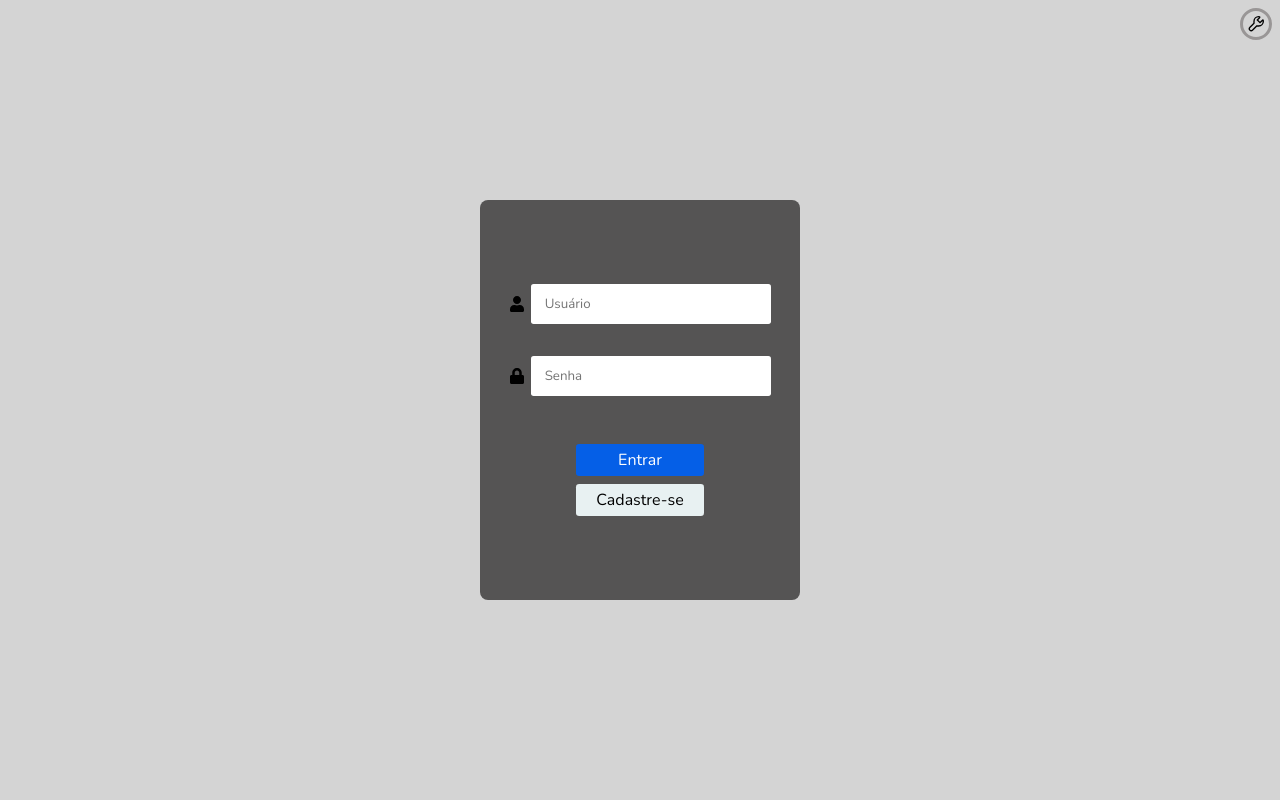
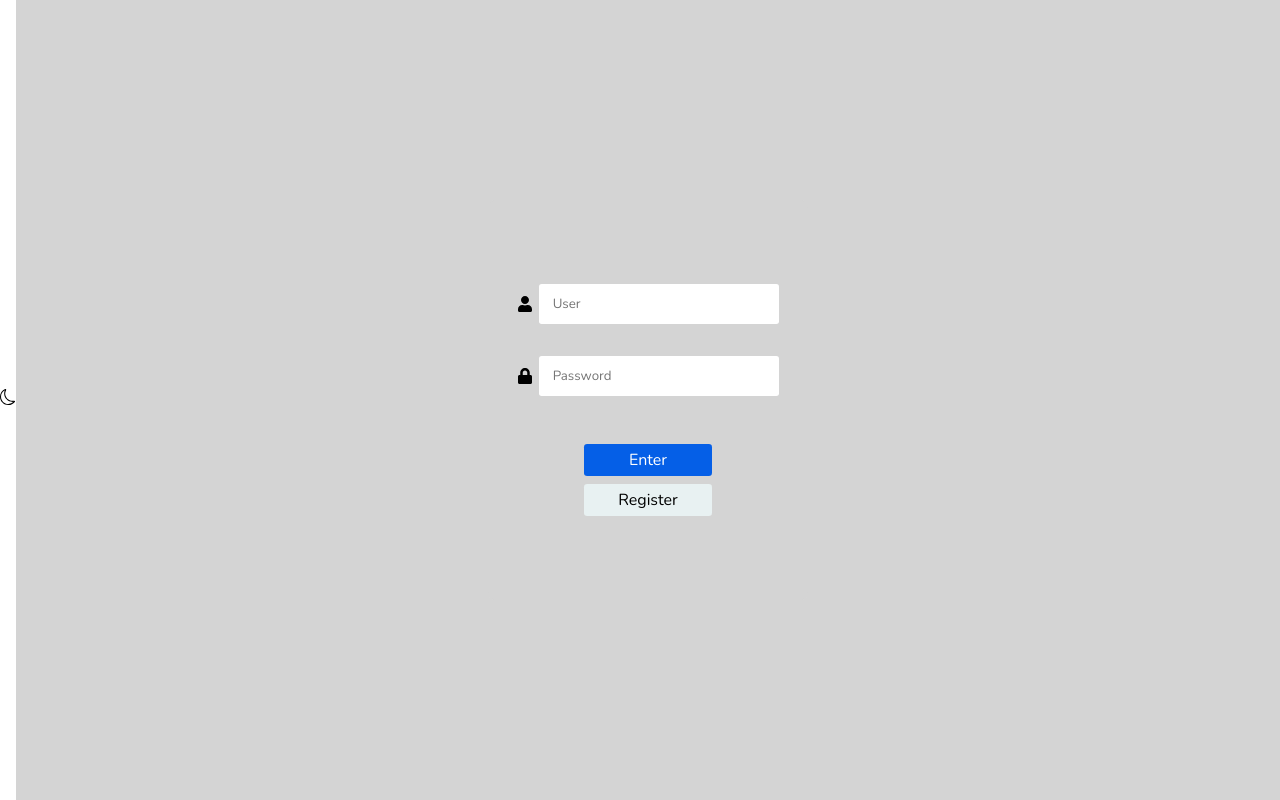
Before and after one commit to fabioVitorTavares/Takss, a React (Vite) app in the folder Tasks/: page /login in a window 1280 px wide. Built offline with nearby package versions, Linux system fonts and the light colour scheme.

Commit message:
commit 100120231745

```diff
--- a/Tasks/src/Components/Application/index.tsx
+++ b/Tasks/src/Components/Application/index.tsx
@@ -1,16 +1,12 @@
 import { Schedule } from '../Schedule'
 import { Link } from 'react-router-dom'
 import './style.css'
-import { TConfigs } from '../Types/types'
+import { TTheme } from '../Types/types'
 import { useState } from 'react'
 
-export function Application({theme, language} : TConfigs) {
+export function Application({dark} : TTheme) {
 
-  const t = language == 'pt' ? 0 : 1
-  const texts = {
-    tag: ['Tarefas', 'Tasks'],
-    logout: ['Sair', 'Logout']
-  }
+
 
 
   const [openDropdown, setOpenDropdown] = useState<Boolean>(false)
@@ -30,7 +26,7 @@ export function Application({theme, language} : TConfigs) {
     <header className='header'>
       <div>
         <span>
-          {texts.tag[t]}
+          Tasks
         </span>
       </div>
       <div
@@ -81,7 +77,7 @@ export function Application({theme, language} : TConfigs) {
                   openDropdown  ? {animation: 'openDropDowAnimationBtn4 1s ease forwards' } : {}
                 }
               >
-                {texts.logout[t]}
+                Logout
               </button>
             </Link>
           </div>
@@ -92,9 +88,9 @@ export function Application({theme, language} : TConfigs) {
   return (
     <div
       className='application'
-      style={theme == 'light' ?
-      { backgroundColor: 'var(--background--ligth)' } :
-      { backgroundColor : 'var(--background--dark)' }
+      style={dark ?
+        { backgroundColor : 'var(--background--dark)' } :
+        { backgroundColor: 'var(--background--ligth)' }
     }
     >
       {reader}
--- a/Tasks/src/Components/Configuration/index.tsx
+++ /dev/null
@@ -1,161 +0,0 @@
-import { createContext, useContext, useEffect, useRef, useState } from 'react'
-import { GrConfigure } from 'react-icons/gr'
-import { BsSun, BsMoon } from 'react-icons/bs'
-import iconBr from './img/icon-br.png'
-import iconEg from './img/icon-eg.png'
-import './style.css'
-import { ConfigurationProps } from '../Types/types'
-
-
-
-
-export function Configuration({theme, language, setTheme, setLanguage}: ConfigurationProps) {
-
-  const selectorTheme = useRef(null)
-  const selectorLanguage = useRef(null)
-  const refIconBr = useRef(null)
-  const refIconEg = useRef(null)
-  const refPanel = useRef(null)
-
-  const [open, setOpen] = useState<Boolean>(false)
-
-  const setThemeDark = () => {
-    if (selectorTheme.current) {
-      const selector: HTMLSpanElement = selectorTheme.current
-      selector.style.animation = 'moveRight 1s ease forwards'
-    }
-    setTheme('dark')
-  }
-
-  const setThemeLigth = () => {
-    if (selectorTheme.current) {
-      const selector: HTMLSpanElement = selectorTheme.current
-      selector.style.animation = 'moveLeft 1s ease forwards'
-    }
-    setTheme('light')
-  }
-
-
-  const setLanguageBr = () => {
-    if (selectorLanguage.current) {
-      const selector: HTMLSpanElement = selectorLanguage.current
-      selector.style.animation = 'moveLeftLanguage 1s ease forwards'
-    }
-
-    if (refIconEg.current) {
-      const selector: HTMLSpanElement = refIconEg.current
-      selector.style.opacity = '0.7'
-    }
-
-    if (refIconBr.current) {
-      const selector: HTMLSpanElement = refIconBr.current
-      selector.style.opacity = '1'
-    }
-    setLanguage('pt')
-  }
-
-  const setLanguageEg = () => {
-    if (selectorLanguage.current) {
-      const selector: HTMLSpanElement = selectorLanguage.current
-      selector.style.animation = 'moveRightLanguage 1s ease forwards'
-    }
-
-    if (refIconEg.current) {
-      const selector: HTMLSpanElement = refIconEg.current
-      selector.style.opacity = '1'
-    }
-
-    if (refIconBr.current) {
-      const selector: HTMLSpanElement = refIconBr.current
-      selector.style.opacity = '0.7'
-    }
-    setLanguage('eg')
-  }
-
-  const closePanel = () => {
-    if(refPanel.current) {
-      const selector: HTMLSpanElement = refPanel.current
-      selector.style.animation = 'closePanel 0.3s ease forwards'
-    }
-
-    if (open) {
-      setTimeout(() => setOpen(false), 200)
-    }
-  }
-
-  addEventListener('click', (event) => {
-    closePanel()
-  })
-
-  const panel = (
-    <div
-      ref={refPanel}
-      className='panel'
-      onClick={(e) => e.stopPropagation()}
-      >
-      <div className='themeSelect'>
-        <BsSun
-          className='sun'
-          onClick={setThemeLigth}
-        />
-        <BsMoon
-          className='moon'
-          onClick={setThemeDark}
-          />
-        <span
-          ref={selectorTheme}
-          className='selectorTheme'
-          style={
-            theme == 'light' ? { left: '0em' } : { left: '2.4em' }
-          }
-          />
-      </div>
-
-      <div className='languageSelect'>
-        <img
-          src={iconBr}
-          alt="icone bandeira Brazil"
-          className='iconBr'
-          onClick={setLanguageBr}
-          ref={refIconBr}
-          />
-        <img
-          src={iconEg}
-          alt="incone bandeira EUA"
-          className='iconEg'
-          onClick={setLanguageEg}
-          ref={refIconEg}
-          />
-        <span
-          ref={selectorLanguage}
-          className='selectorLanguage'
-          style={
-            language == 'pt' ? { left: '0em' } : { left: '2.4em' }
-          }
-        />
-      </div>
-    </div>
-  )
-
-  const handleClickConfig = (e: any) => {
-
-    e.stopPropagation()
-    if (open) {
-      closePanel()
-    }
-    else {
-      setOpen(true)
-    }
-  }
-
-
-
-  return (
-    <div className="configuration">
-      <GrConfigure
-        onClick={(e) => handleClickConfig(e) }
-        />
-      {open && panel}
-    </div>
-  )
-}
--- a/Tasks/src/Components/Home/index.tsx
+++ b/Tasks/src/Components/Home/index.tsx
@@ -1,14 +1,14 @@
 import './style.css'
 import { useNavigate } from 'react-router-dom'
 import imgAvatar from './avatar.svg'
-import { Configuration } from '../Configuration'
+import { Theme } from '../Theme'
 import { Context, ContextType, createContext, useContext, useEffect, useState } from 'react'
-import { TConfigs } from '../Types/types'
+import { TTheme } from '../Types/types'
 
 
 
 
-export function Home({theme, language} : TConfigs) {
+export function Home({ dark }: TTheme) {
 
   const navigate = useNavigate()
 
@@ -53,26 +53,16 @@ export function Home({theme, language} : TConfigs) {
     </svg>
   )
 
-  const t = language == 'pt' ? 0 : 1
   const texts = {
-    btnLogin: ['Fazer login', 'Sing in'],
-    btnRegister: ['Me cadastrar', 'Register'],
-    titleHomePage: ['Gerenciamento de tarefas', 'Tasks management'],
-    resumeHomePage: [
-      'Gerencie suas tarefas com uma ferramenta prática e online',
-      'Manage your tasks with a practical and online tool'
-    ],
-    inviteHomePage: [
-      'Entre e organize suas tarefas da melhor maneira!',
-      'Enter and organize your tasks in the best way!'
-    ],
-    svgCheck1: ['Usabilidade intuitiva', 'Intuitive usability'],
-    svgCheck2: ['Simples e eficiente', 'Simple and efficient'],
-    svgCheck3: ['Navegação dinâmica', 'Dynamic navigation'],
-    svgCheck4: ['Ferramenta organizada', 'Organized tool'],
-    svgX1: ['Flags personalizadas', 'Custom flags'],
-    svgX2: ['Expiração por prazo', 'Expiration by term'],
-    svgX3: ['Móvel', 'Mobile'],
+
+
+    svgCheck1: ['Usabilidade intuitiva', ''],
+    svgCheck2: ['Simples e eficiente', ''],
+    svgCheck3: ['Navegação dinâmica', ''],
+    svgCheck4: ['Ferramenta organizada', ''],
+    svgX1: ['Flags personalizadas', ''],
+    svgX2: ['Expiração por prazo', ''],
+    svgX3: ['Móvel', ''],
   }
 
   const btnLogin = (
@@ -80,7 +70,7 @@ export function Home({theme, language} : TConfigs) {
       className='btnLogin btn'
       onClick={() => navigate('/login')}
     >
-      {texts.btnLogin[t]}
+      Sing in
     </button>
   )
 
@@ -88,68 +78,68 @@ export function Home({theme, language} : TConfigs) {
   const btnRegister = (
     <button
       className='btnRegister btn'
-      onClick={()=> navigate('/register')}
+      onClick={() => navigate('/register')}
     >
-      {texts.btnRegister[t]}
+      Register
     </button>
   )
 
   const titleHomePage = (
     <h1
       className='titleHomePage'
-      style={theme == 'light' ?
-        { color: '#000' }:
-        { color: '#fff' }
+      style={dark ?
+        { color: '#fff' } :
+        { color: '#000' }
       }
     >
-      {texts.titleHomePage[t]}
+      Tasks management
     </h1>
   )
 
   const resumeHomePage = (
     <p
       className='resumeHomePage'
-      style={theme == 'light' ?
-      { color: '#000' }:
-      { color: '#fff' }
+      style={dark ?
+        { color: '#fff' } :
+        { color: '#000' }
       }
     >
-      {texts.resumeHomePage[t]}
+      Manage your tasks with a practical and online tool
     </p>
   )
 
   const inviteHomePage = (
     <p className='inviteHomePage'>
-      {texts.inviteHomePage[t]}
+      Enter and organize your tasks in the best way!
     </p>
   )
 
 
   const svgCheckAnimation = (
-    <svg   width="153" height="400" viewBox="0 0 153 500" fill="none" xmlns="http://www.w3.org/2000/svg">
+    <svg width="153" height="400" viewBox="0 0 153 500" fill="none" xmlns="http://www.w3.org/2000/svg">
 
       <rect className='rect-tree' x="4.5" y="281.5" width="97" height="92" rx="9.5" fill="#FAFAFA" stroke="black" strokeWidth="9" />
       <g className='paths'>
-      <path className='path-x-one'  d="M23 305C36.973 315.152 49.9843 326.889 62.6512 338.393C69.9152 344.99 80.3726 351.595 85 360" stroke="#F00A0A" strokeWidth="12" strokeLinecap="round"/>
+        <path className='path-x-one' d="M23 305C36.973 315.152 49.9843 326.889 62.6512 338.393C69.9152 344.99 80.3726 351.595 85 360" stroke="#F00A0A" strokeWidth="12" strokeLinecap="round" />
       </g>
       <g className='paths'>
-      <path className='path-x-two' d="M9 361C14.4578 360.449 20.4378 352.628 23.7581 349.56C36.2741 337.995 49.3613 328.207 64.1613 319.2C73.2478 313.67 81.7578 307.328 90.7742 301.673C93.829 299.758 97.0244 297.695 99 295" stroke="#F00A0A" strokeWidth="12" strokeLinecap="round"/>
+        <path className='path-x-two' d="M9 361C14.4578 360.449 20.4378 352.628 23.7581 349.56C36.2741 337.995 49.3613 328.207 64.1613 319.2C73.2478 313.67 81.7578 307.328 90.7742 301.673C93.829 299.758 97.0244 297.695 99 295" stroke="#F00A0A" strokeWidth="12" strokeLinecap="round" />
       </g>
-      <rect className='rect-one' x="4.5" y="34.5" width="97" height="92" rx="9.5" fill="#FAFAFA" stroke="black" strokeWidth="9"/>
+      <rect className='rect-one' x="4.5" y="34.5" width="97" height="92" rx="9.5" fill="#FAFAFA" stroke="black" strokeWidth="9" />
       <g className='paths'>
-      <path className='path-check-one' d="M22.3717 70.4708C27.2459 79.7566 35.72 87.547 42.465 95.5509C43.4695 96.7429 46.3277 101.287 48.1698 101.513C49.9017 101.725 53.778 92.6883 54.0755 92.1629C67.5555 68.357 86.4981 46.4896 109.214 31.038C120.361 23.4555 132.334 14.7314 146.16 14.1368" stroke="#019E23" strokeWidth="12" strokeLinecap="round"/>
+        <path className='path-check-one' d="M22.3717 70.4708C27.2459 79.7566 35.72 87.547 42.465 95.5509C43.4695 96.7429 46.3277 101.287 48.1698 101.513C49.9017 101.725 53.778 92.6883 54.0755 92.1629C67.5555 68.357 86.4981 46.4896 109.214 31.038C120.361 23.4555 132.334 14.7314 146.16 14.1368" stroke="#019E23" strokeWidth="12" strokeLinecap="round" />
       </g>
-      <rect className='rect-four' x="4.5" y="403.5" width="96.8975" height="92" rx="9.5" fill="#FAFAFA" stroke="black" strokeWidth="9"/>
+      <rect className='rect-four' x="4.5" y="403.5" width="96.8975" height="92" rx="9.5" fill="#FAFAFA" stroke="black" strokeWidth="9" />
       <g className='paths'>
-      <path className='path-check-tree' d="M22.3561 439.471C27.2246 448.757 35.6889 456.547 42.426 464.551C43.4293 465.743 46.2842 470.287 48.1242 470.513C49.854 470.725 53.7258 461.688 54.023 461.163C67.4873 437.357 86.4078 415.49 109.097 400.038C120.231 392.456 132.19 383.731 146 383.137" stroke="#019E23" strokeWidth="12" strokeLinecap="round" />
+        <path className='path-check-tree' d="M22.3561 439.471C27.2246 448.757 35.6889 456.547 42.426 464.551C43.4293 465.743 46.2842 470.287 48.1242 470.513C49.854 470.725 53.7258 461.688 54.023 461.163C67.4873 437.357 86.4078 415.49 109.097 400.038C120.231 392.456 132.19 383.731 146 383.137" stroke="#019E23" strokeWidth="12" strokeLinecap="round" />
       </g>
 
       <g className='paths'>
-      <path className='path-check-two' d="M22.3717 192.471C27.2459 201.757 35.72 209.547 42.465 217.551C43.4695 218.743 46.3277 223.287 48.1698 223.513C49.9017 223.725 53.778 214.688 54.0755 214.163C67.5555 190.357 86.4981 168.49 109.214 153.038C120.361 145.456 132.334 136.731 146.16 136.137" stroke="#019E23" strokeWidth="12" strokeLinecap="round" />
+        <path className='path-check-two' d="M22.3717 192.471C27.2459 201.757 35.72 209.547 42.465 217.551C43.4695 218.743 46.3277 223.287 48.1698 223.513C49.9017 223.725 53.778 214.688 54.0755 214.163C67.5555 190.357 86.4981 168.49 109.214 153.038C120.361 145.456 132.334 136.731 146.16 136.137" stroke="#019E23" strokeWidth="12" strokeLinecap="round" />
       </g>
-        <rect className='rect-two' x="4.5" y="156.5" width="97" height="92" rx="9.5" fill="#FAFAFA" stroke="black" strokeWidth="9" />
+      <rect className='rect-two' x="4.5" y="156.5" width="97" height="92" rx="9.5" fill="#FAFAFA" stroke="black" strokeWidth="9" />
       <g className='paths'>
-      <path className='path-check-two' d="M22.3717 192.471C27.2459 201.757 35.72 209.547 42.465 217.551C43.4695 218.743 46.3277 223.287 48.1698 223.513C49.9017 223.725 53.778 214.688 54.0755 214.163C67.5555 190.357 86.4981 168.49 109.214 153.038C120.361 145.456 132.334 136.731 146.16 136.137" stroke="#019E23" strokeWidth="12" strokeLinecap="round"/>
+        <path className='path-check-two' d="M22.3717 192.471C27.2459 201.757 35.72 209.547 42.465 217.551C43.4695 218.743 46.3277 223.287 48.1698 223.513C49.9017 223.725 53.778 214.688 54.0755 214.163C67.5555 190.357 86.4981 168.49 109.214 153.038C120.361 145.456 132.334 136.731 146.16 136.137" stroke="#019E23" strokeWidth="12" strokeLinecap="round" />
       </g>
     </svg>
   )
@@ -160,9 +150,9 @@ export function Home({theme, language} : TConfigs) {
 
 
     <div className='home'
-      style={theme == 'light' ?
-        { backgroundColor: 'var(--background--ligth)' } :
-        { backgroundColor : 'var(--background--dark)' }
+      style={dark ?
+        { backgroundColor: 'var(--background--dark)' } :
+        { backgroundColor: 'var(--background--ligth)' }
       }
     >
       <div className='headerHomePage'>
@@ -183,19 +173,19 @@ export function Home({theme, language} : TConfigs) {
         </section>
         <section
           className='rightSection'
-          style={theme == 'light' ?
-            { color: '#000' }:
-            { color: '#fff' }
+          style={dark ?
+            { color: '#fff' } :
+            { color: '#000' }
           }
         >
           <div>
-            <p className='ps'>{svgCheck} { texts.svgCheck1[t] } </p>
-            <p className='ps'>{svgCheck} { texts.svgCheck2[t] }</p>
-            <p className='ps'>{svgCheck} { texts.svgCheck3[t] } </p>
-            <p className='ps'>{svgCheck} { texts.svgCheck4[t] } </p>
-            <p className='ps'>{svgX} { texts.svgX1[t] } </p>
-            <p className='ps'>{svgX} { texts.svgX2[t] } </p>
-            <p className='ps'>{svgX} { texts.svgX3[t] } </p>
+            <p className='ps'>{svgCheck} Intuitive usability </p>
+            <p className='ps'>{svgCheck} Simple and efficient </p>
+            <p className='ps'>{svgCheck} Dynamic navigation </p>
+            <p className='ps'>{svgCheck} Organized tool </p>
+            <p className='ps'>{svgX} Custom flags </p>
+            <p className='ps'>{svgX} Expiration by term </p>
+            <p className='ps'>{svgX} Mobile </p>
           </div>
           <div className='btnsHomePage'>
             {inviteHomePage}
--- a/Tasks/src/Components/Login/index.tsx
+++ b/Tasks/src/Components/Login/index.tsx
@@ -2,14 +2,14 @@ import { FaUser, FaLock } from 'react-icons/fa'
 import { Link, useNavigate } from 'react-router-dom'
 import { KeyboardEvent, useState } from 'react'
 import './style.css'
-import { TConfigs } from '../Types/types'
+import { TTheme } from '../Types/types'
 
 
 
 
 
 
-export function Login({theme, language} : TConfigs) {
+export function Login({dark} : TTheme) {
 
   const [user, setUser] = useState('')
   const [password, setPassword] = useState('')
@@ -31,21 +31,15 @@ export function Login({theme, language} : TConfigs) {
     e.keyCode == 13 && userLogin()
   }
 
-  const t = language == 'pt' ? 0 : 1
-  const texts = {
-    inputUserPlaceholder: ['Usuário', 'User'],
-    inputPasswordPlaceholder: ['Senha', 'Password'],
-    btnEnterLogin: ['Entrar', 'Login'],
-    btnRegisterLogin: ['Cadastre-se', 'Register']
-  }
+
 
   const login = (
     <div
       onKeyDown={keyEnter}
       className='login'
-      style={theme == 'dark' ?
-        { backgroundColor: 'var(--background--ligth)' } :
-        { backgroundColor : 'var(--background--dark)' }
+      style={dark ?
+        { backgroundColor : 'var(--background--dark)' } :
+        { backgroundColor: 'var(--background--ligth)' }
       }
     >
       <div className='inputsLogin'>
@@ -53,8 +47,8 @@ export function Login({theme, language} : TConfigs) {
           <FaUser/>
           <input
             className='inputUser input'
-            type="text"
-            placeholder={texts.inputUserPlaceholder[t]}
+            type='text'
+            placeholder='User'
             onChange={(e) => setUser(e.target.value)}
             />
         </div>
@@ -62,8 +56,8 @@ export function Login({theme, language} : TConfigs) {
           <FaLock/>
           <input
             className='inputPassword input'
-            type="password"
-            placeholder={texts.inputPasswordPlaceholder[t]}
+            type='password'
+            placeholder='Password'
             onChange={(e) => setPassword(e.target.value)}
             />
         </div>
@@ -73,13 +67,13 @@ export function Login({theme, language} : TConfigs) {
           className='btnEnterLogin'
           onClick={userLogin}
         >
-          {texts.btnEnterLogin[t]}
+          Enter
         </button>
         <button
           className='btnRegisterLogin'
           onClick={()=> navigate('/register')}
         >
-          {texts.btnRegisterLogin[t]}
+          Register
         </button>
       </div>
     </div>
@@ -91,9 +85,9 @@ export function Login({theme, language} : TConfigs) {
   return (
     <div
       className='home'
-      style={theme == 'light' ?
-        { backgroundColor: 'var(--background--ligth)' } :
-        { backgroundColor : 'var(--background--dark)' }
+      style={dark ?
+        { backgroundColor : 'var(--background--dark)' } :
+        { backgroundColor: 'var(--background--ligth)' }
       }
     >
       {login}
--- /dev/null
+++ b/Tasks/src/Components/Theme/index.tsx
@@ -0,0 +1,26 @@
+import { useEffect, useState } from 'react'
+import { BsSun, BsMoon } from 'react-icons/bs'
+import './style.css'
+import { TThemeProps } from '../Types/types'
+
+
+
+
+export function Theme({dark, setDark}: TThemeProps) {
+
+
+  const func = () => {
+    setDark(!dark)
+    console.log(dark);
+  }
+
+
+  return (
+    <div
+      className="theme"
+      onClick={func}
+    >
+      {dark ? <BsSun /> : <BsMoon />}
+    </div>
+  )
+}
--- a/Tasks/src/Routes/index.tsx
+++ b/Tasks/src/Routes/index.tsx
@@ -3,16 +3,15 @@ import { Application } from '../Components/Application';
 import { Login } from '../Components/Login';
 import { Home } from '../Components/Home';
 import { Register } from '../Components/Register';
-import { Configuration } from '../Components/Configuration';
+import { Theme } from '../Components/Theme';
 import { useState } from 'react';
 
 
 export function Routers() {
 
-  const [theme, setTheme] = useState<String>('light')
-  const [language, setLanguage] = useState<String>('pt')
+  const [dark, setDark] = useState<Boolean>(false)
 
-  console.log(theme, language);
+
   return (
     <BrowserRouter>
       <Routes>
@@ -20,14 +19,11 @@ export function Routers() {
           element={
             <>
               <Home
-              theme={theme}
-              language={language}
+                dark={dark}
               />
-            <Configuration
-              theme={theme}
-              language={language}
-              setTheme={setTheme}
-              setLanguage={setLanguage}
+              <Theme
+                dark={dark}
+                setDark={setDark}
               />
             </>
           }
@@ -35,15 +31,12 @@ export function Routers() {
         <Route
           element={
             <>
-              <Configuration
-                theme={theme}
-                language={language}
-                setTheme={setTheme}
-                setLanguage={setLanguage}
+              <Theme
+                dark={dark}
+                setDark={setDark}
               />
               <Login
-                theme={theme}
-                language={language}
+                dark={dark}
               />
             </>
           }
@@ -51,15 +44,12 @@ export function Routers() {
         <Route
           element={
             <>
-              <Configuration
-                theme={theme}
-                language={language}
-                setTheme={setTheme}
-                setLanguage={setLanguage}
+              <Theme
+                dark={dark}
+                setDark={setDark}
               />
               <Register
-                theme={theme}
-                language={language}
+                dark={dark}
               />
             </>
           }
@@ -67,15 +57,12 @@ export function Routers() {
         <Route
           element={
             <>
-              <Configuration
-                theme={theme}
-                language={language}
-                setTheme={setTheme}
-                setLanguage={setLanguage}
+              <Theme
+                dark={dark}
+                setDark={setDark}
               />
               <Application
-                theme={theme}
-                language={language}
+                dark={dark}
               />
             </>
           }
```
Also changed, not shown: Tasks/src/Components/Types/types.ts (+4 -6 lines), Tasks/src/Components/Configuration/img/icon-br.png (deleted), Tasks/src/Components/Configuration/img/icon-eg.png (deleted), Tasks/src/Components/Theme/style.css (renamed from Tasks/src/Components/Configuration/style.css). Lines whose indentation alone changed are shown as unchanged.
